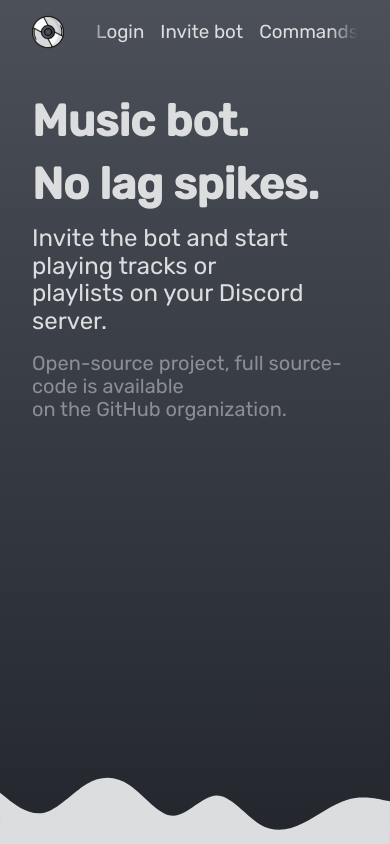
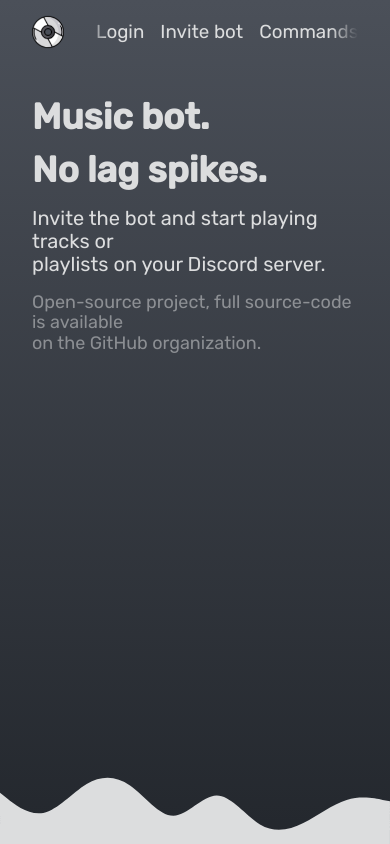
Before and after one commit to mrpinkcat/landing-page, a React (Create React App) app: page / in a window 390 px wide. Shown: the top 844 px of the page. Built offline with nearby package versions, Linux system fonts and the light colour scheme.

Commit message:
fix(hero-text): adjust font-size for a better responsive

```diff
--- a/src/components/home/hero/HeroText.tsx
+++ b/src/components/home/hero/HeroText.tsx
@@ -7,14 +7,30 @@ const HeroTextEl = styled.h1`
   margin: 0 0 0.75rem 0;
   color: #dcddde;
   font-family: Rubik, sans-serif;
-  font-size: 2.75rem;
+  font-size: 2rem;
+
+  @media (min-width: 325px) {
+    font-size: 2.25rem;
+  }
+
+  @media (min-width: 425px) {
+    font-size: 2.5rem;
+  }
+
+  @media (min-width: 992px) {
+    font-size: 2.75rem;
+  }
 `;
 
 const LeadingTextEl = styled.p`
   margin: 1rem 0 1rem 0;
   color: #dcddde;
   font-family: Rubik, sans-serif;
-  font-size: 1.5rem;
+  font-size: 1.25rem;
+
+  @media (min-width: 425px) {
+    font-size: 1.5rem;
+  }
 `;
 
 const OpenSourceTextEl = styled.p`
@@ -22,7 +38,11 @@ const OpenSourceTextEl = styled.p`
   color: #dcddde;
   opacity: 0.5;
   font-family: Rubik, sans-serif;
-  font-size: 1.25rem;
+  font-size: 1.125rem;
+
+  @media (min-width: 425px) {
+    font-size: 1.25rem;
+  }
 `;
 
 export default class HeroText extends React.Component {
```
